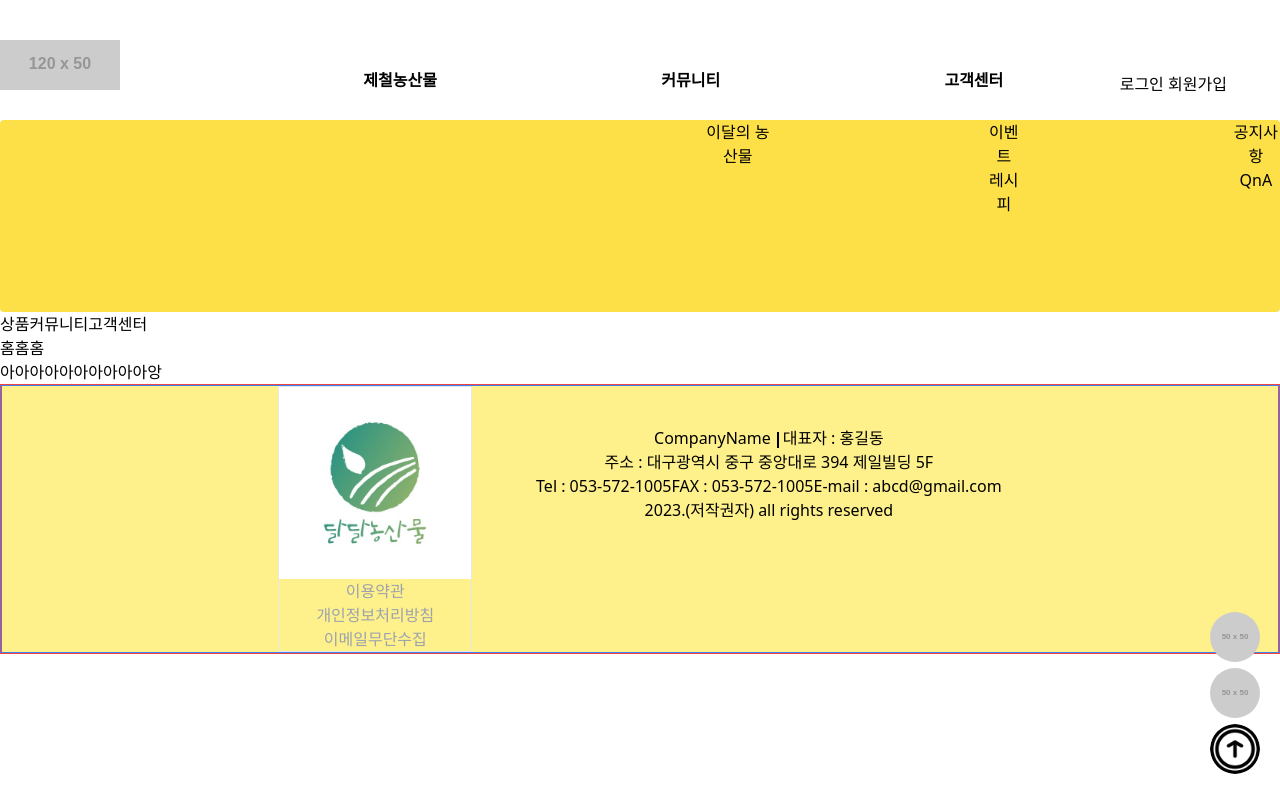
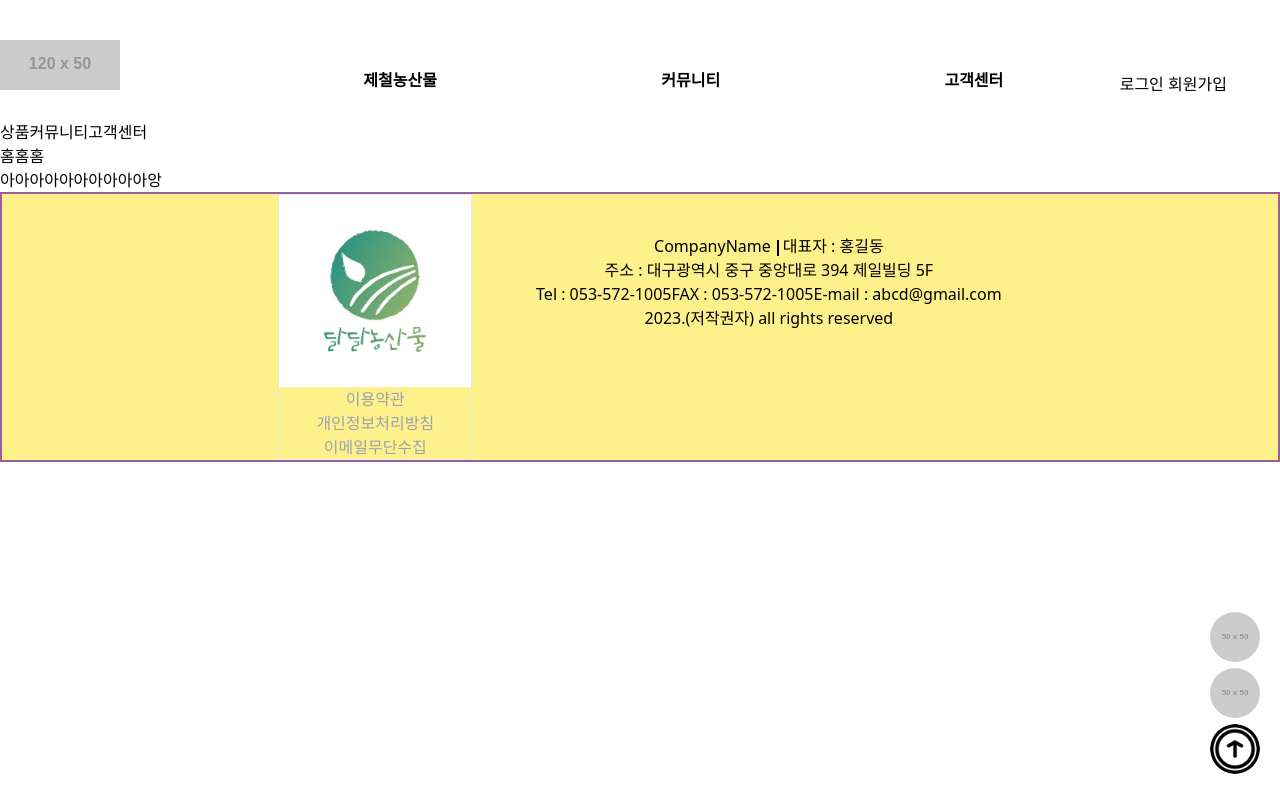
Before and after one commit to KwonHyeokGeon/food, a Vue app: page / in a window 1280 px wide. Built offline with nearby package versions, Linux system fonts and the light colour scheme.

Commit message:
230518-오전작업 마감

```diff
--- a/src/components/FooterCom.vue
+++ b/src/components/FooterCom.vue
@@ -56,4 +56,5 @@ export default {
 }
 </script>
 
-<style></style>
+<style>
+</style>
--- a/src/components/NavCom.vue
+++ b/src/components/NavCom.vue
@@ -30,13 +30,13 @@
     </div>
   </div>
 
-  <div :class="SubMenuOpen && 'h-48'" class="transition-all duration-500 bg-yellow-300 rounded h-48 overflow-hidden z-50">
+  <div :class="SubMenuOpen && 'h-48'" class="transition-all duration-500 bg-yellow-300 rounded h-0 overflow-hidden z-50">
       <div class="flex right-24 ml-[490px]" @mouseover="SubMenuOpen=true" @mouseout="SubMenuOpen=false; NavSelectIndex=null">
-        <ul @mouseover="NavSelectIndex=index" v-for="(e,index) in SubList" :key="e" class="ml-[210px] text-center">
+        <ul @mouseover="NavSelectIndex=index" v-for="(e,index) in SubList" :key="e" class="ml-[205px] text-center">
 
 
             <!-- <li v-for="(el,i) in e" :key="el" class="hover:text-red-500"><router-link v-if="index != 0" :to="SubMenuLink[index][i]">{{ el }}</router-link> </li> -->
-            <li v-for="(el,i) in e" :key="el" class="hover:text-red-500"><router-link :to="SubMenuLink[index][i]">{{ el }}</router-link> </li>
+            <li v-for="(el,i) in e" :key="el" class="hover:text-red-500 hover:font-extrabold"><router-link :to="SubMenuLink[index][i]">{{ el }}</router-link> </li>
             <!-- <li v-for="(el,i) in e" :key="el" class="hover:text-red-500"><router-link :to="index != 0 && SubMenuLink[1][0]">{{i}}{{ el }}</router-link> </li> -->
             <!-- <li v-for="(el) in e" :key="el" class="hover:text-red-500">{{ el }}</li> -->
         </ul>
@@ -64,7 +64,7 @@
 
 
   <!-- 우측 hidden 메뉴 Click 사용!! 삼항X -->
-  <div :class="isOpen && '!right-0'" class="w-80 bg-gray-500 h-full z-30 fixed top-0 transiton-all duration-500 -right-80 lg:hidden">
+  <div :class="isOpen && '!right-0'" class="w-80 bg-gray-500 h-full z-30 fixed top-0 transiton-all duration-500 -right-80 lg:hidden ">
         <ul class=" mt-20">
             <li v-for="(e,index) in NavList[0]" :key="e" v-on:click="NavSelectIndex=index;SubDown(index)" class="text-center hover:font-extrabold"  :class="isSubOpen=false ? isSubOpen=true : false"><router-link :to="NavList[1][index]" class="hover:text-green-500">{{ e }}</router-link>
                  <ul  :style="NavSelectIndex==index && isSubDown" class="submenu text-center h-0 overflow-hidden transition-all duration-500">
--- a/src/views/LoginView.vue
+++ b/src/views/LoginView.vue
@@ -14,7 +14,7 @@
                       <input type="text" placeholder="nick name" class="w-3/4 h-12 border border-green-500 rounded-full placeholder:text-center mx-auto"> -->
         </div>
         <button type="submit" class="w-full bg-gray-600 hover:bg-red-600 text-white text-2xl p-2 rounded-xl mt-3"
-          @click="login">Submit</button>
+          @click="login">로그인</button>
 
       </div>
     </div>
```
